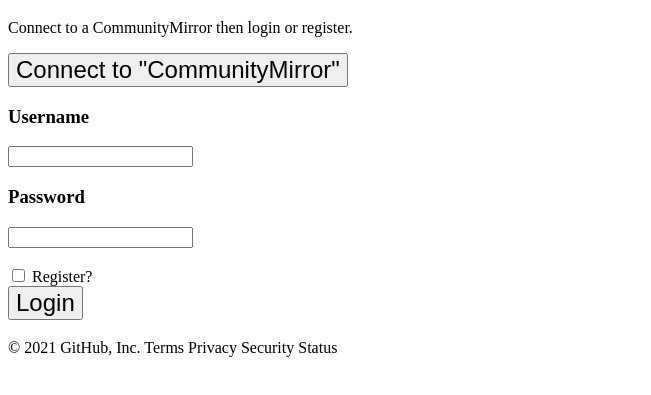
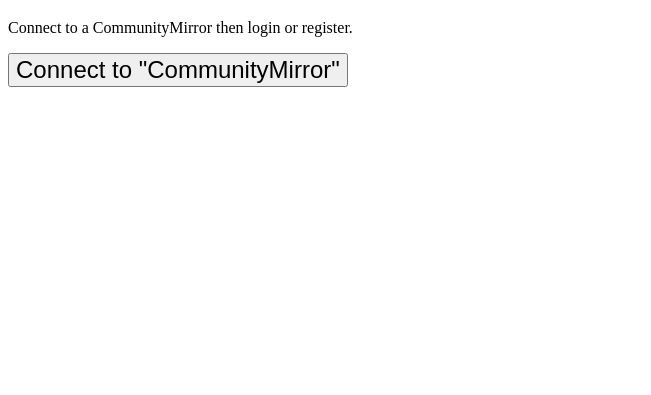
Before and after one commit to AZander2021/AZander2021.github.io, a plain HTML site: page web-app/index.html in a window 1280 px wide. Shown: the part 61-456 px from the top of the page, without its empty margins (0-651 px from the left). Drawn offline with Linux system fonts and the light colour scheme.

Commit message:
Update index.html

```diff
--- a/web-app/index.html
+++ b/web-app/index.html
@@ -12,28 +12,6 @@
   <h1>Web App CommunityMirror Identification</h1>
   <p>Connect to a CommunityMirror then login or register.</p>
   <button id="start" onclick="onStartButtonClick()">Connect to "CommunityMirror"</button>
-  <h3>Username</h3>
-  <div id="username-text">
-    <label for="username"></label>
-    <input id="username" type="text" value="" />
-  </div>
-  <h3>Password</h3>
-  <div id="password-text">
-    <label for="password"></label>
-    <input id="password" type="password" value="" />
-  </div>
-  <h3></h3>
-  <div>
-    <input type="checkbox" id="register" name="register"  />
-    <label for="register">Register?</label>
-  </div>
-  <button id="login" onclick="onLoginButtonClick()">Login</button>
-  <h3></h3>
   <script src='index.js'></script>
   </body>
 </html>
-© 2021 GitHub, Inc.
-Terms
-Privacy
-Security
-Status
```
